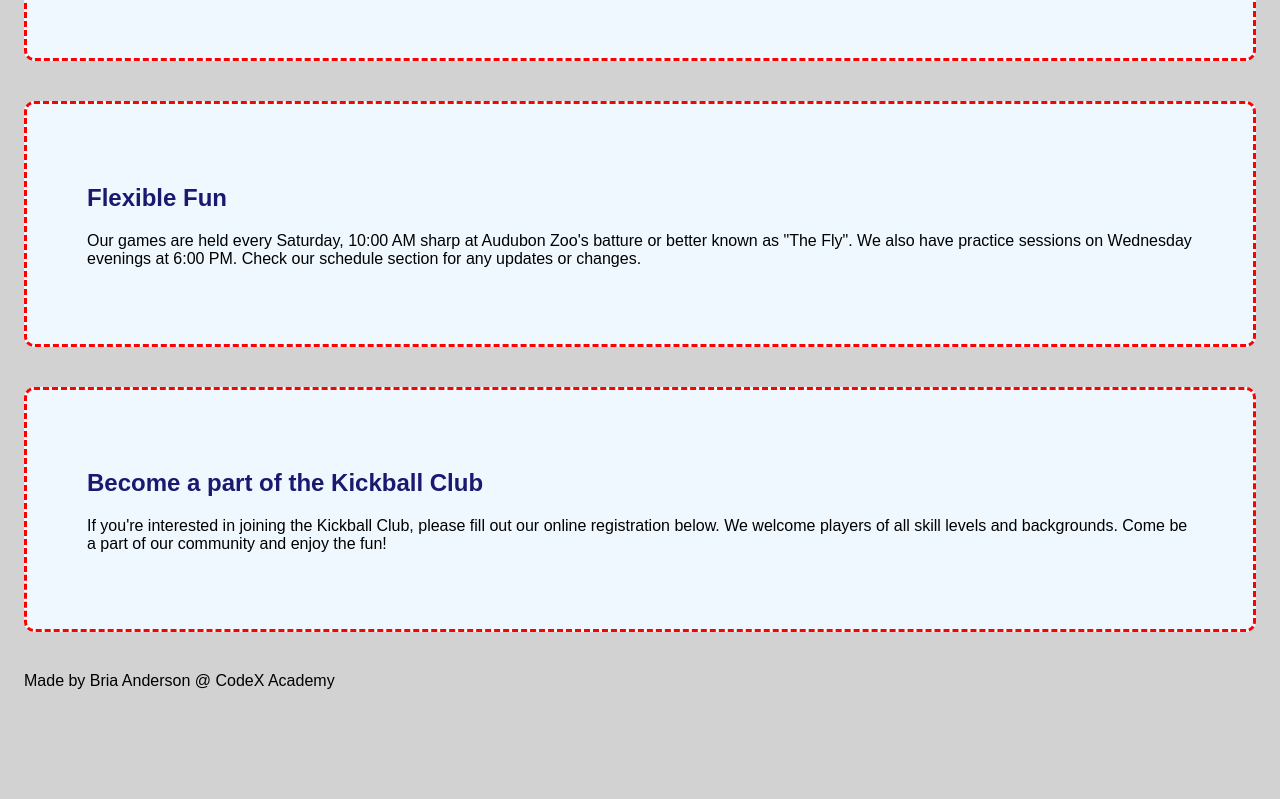
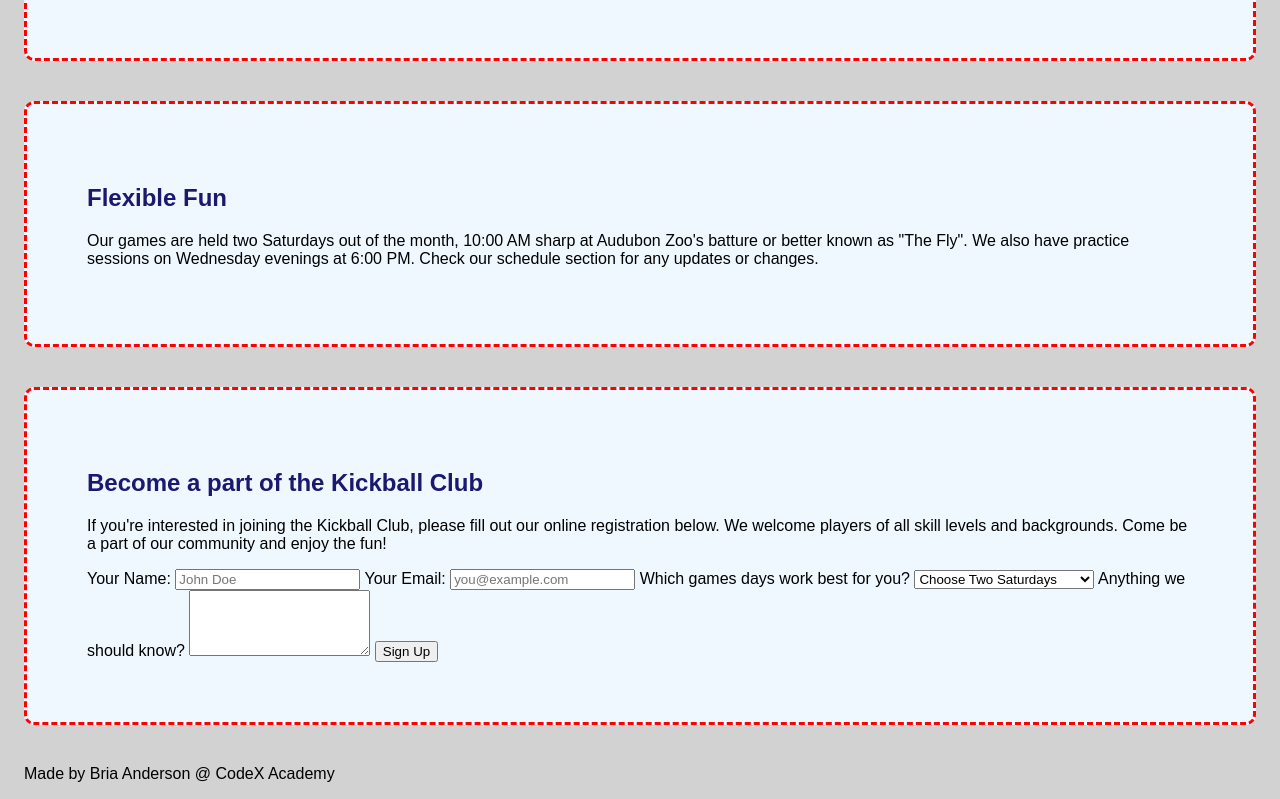
Before and after one commit to bria-janae-anderson/signup-page, a plain HTML site: page index.html in a window 1280 px wide. Shown: the part 375-1174 px from the top of the page. Before the commit the page ends 1081 px from the top, so only its background shows below. Drawn offline with Linux system fonts and the light colour scheme.

Commit message:
Add signup form

```diff
--- a/index.html
+++ b/index.html
@@ -17,17 +17,45 @@
         <a href="#join">Join</a>
     </nav>
     <main>
+
+        <!-- Section 1 -->
         <section id="about" class="box">
             <h2>Stay active. Stay motivated. Stay fit.</h2>
             <p>Kickball Club is a fun and welcoming place where people come together to stay active, make new friends, and enjoy friendly competition. Whether you're new to the game or a seasoned player, everyone is welcome. Join us for great teamwork, lots of laughs, and a chance to be part of a positive and supportive community.</p>
         </section>
+
+        <!-- Section 2 -->
         <section id="schedule" class="box">
             <h2>Flexible Fun</h2>
-            <p>Our games are held every Saturday, 10:00 AM sharp at Audubon Zoo's batture or better known as "The Fly". We also have practice sessions on Wednesday evenings at 6:00 PM. Check our schedule section for any updates or changes.</p>
+            <p>Our games are held two Saturdays out of the month, 10:00 AM sharp at Audubon Zoo's batture or better known as "The Fly". We also have practice sessions on Wednesday evenings at 6:00 PM. Check our schedule section for any updates or changes.</p>
         </section>
+
+        <!-- Section 3 -->
         <section id="join" class="box">
             <h2>Become a part of the Kickball Club</h2>
             <p>If you're interested in joining the Kickball Club, please fill out our online registration below. We welcome players of all skill levels and backgrounds. Come be a part of our community and enjoy the fun!</p>
+
+            <!-- Sign up form -->
+             <form>
+              <label for="name">Your Name: </label>
+              <input type="text" id="name" name="name" placeholder="John Doe" required>
+
+              <label for="email">Your Email: </label>
+              <input type="email" name="email" id="email" placeholder="you@example.com" required>
+
+              <label for="game days">Which games days work best for you?</label>
+              <select id="game days" name="game days">
+                <option value="">Choose Two Saturdays</option>
+                <option value="first">First and Second Saturday</option>
+                <option value="second">Every other Saturday</option>
+                <option value="third">Third and Fourth Saturday</option>
+              </select>
+
+              <label for="message">Anything we should know?</label>
+              <textarea id="message" name="message" rows="4"></textarea>
+
+              <button type="submit">Sign Up</button>
+            </form>
         </section>
     </main>
         <footer>
```
